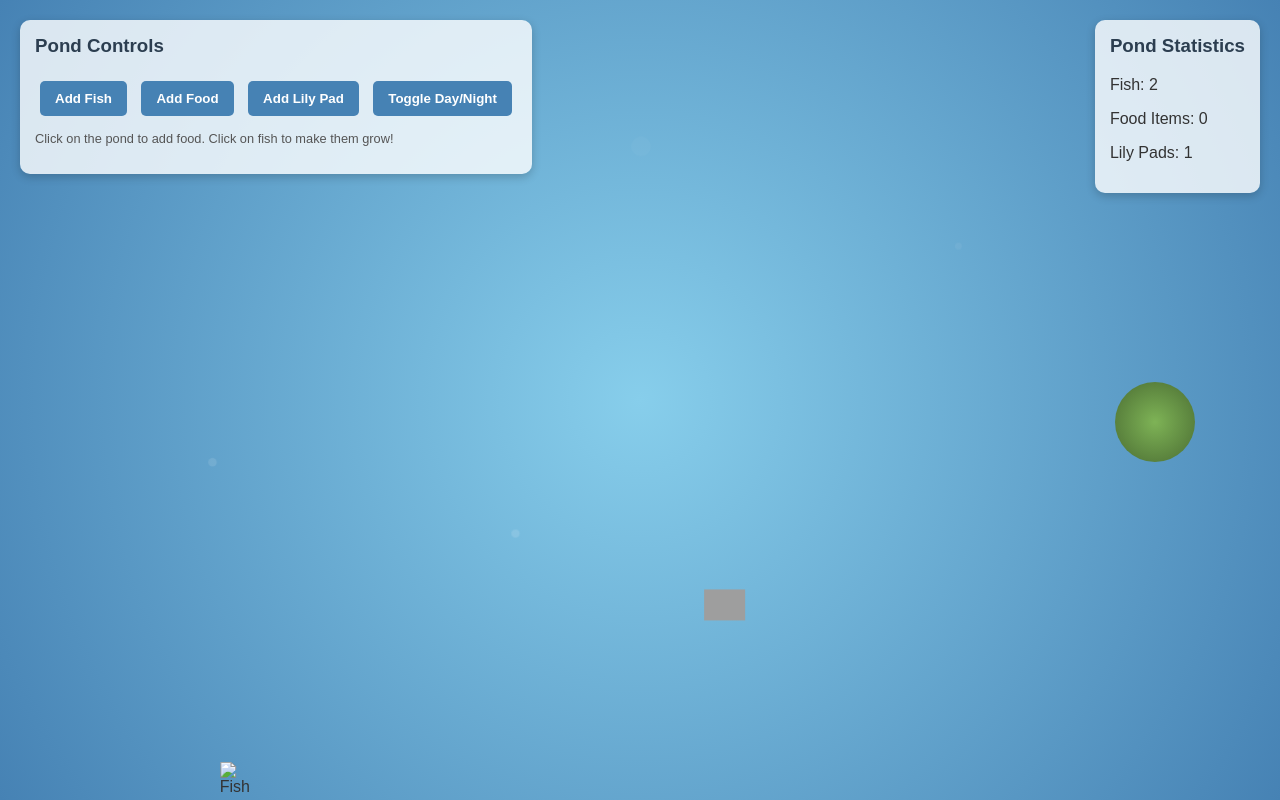
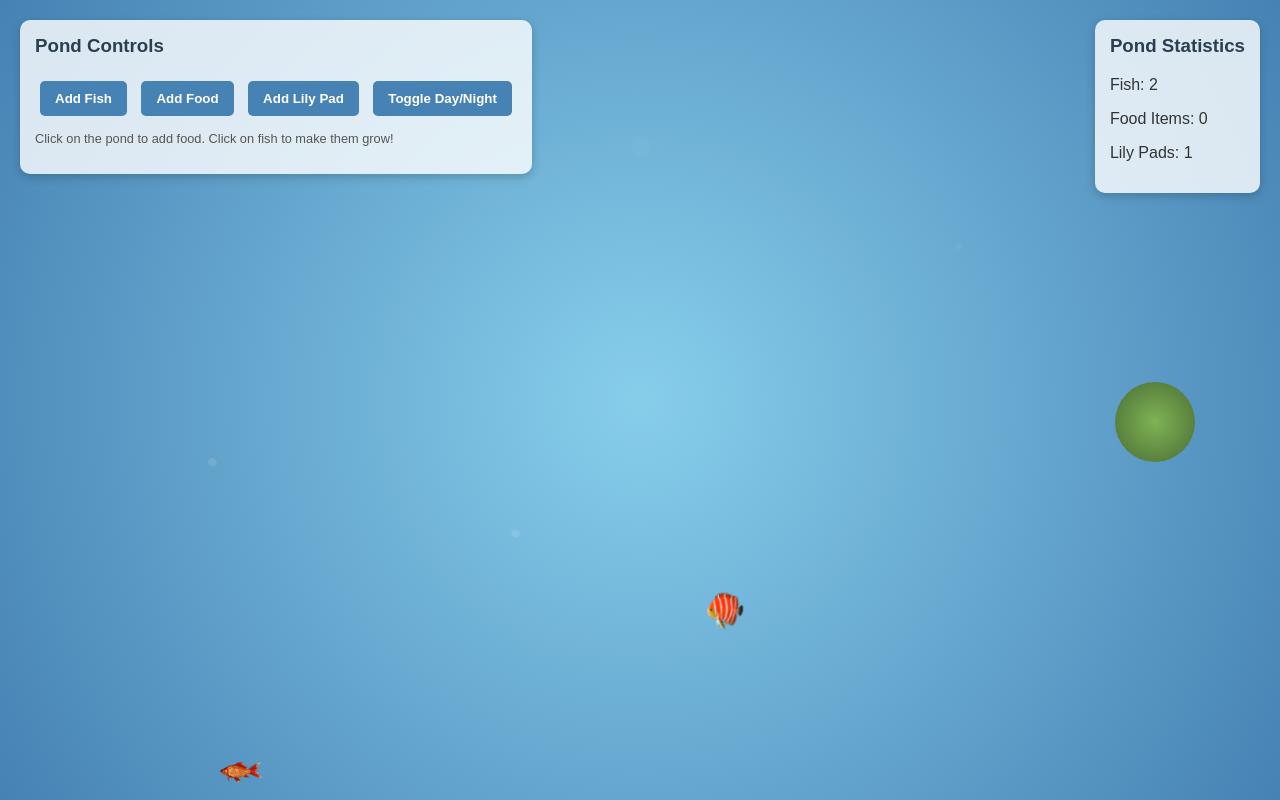
Before and after one commit to rajnandiniini/Fish-Pond, a plain HTML site: page fish.html in a window 1280 px wide. Drawn offline with Linux system fonts and the light colour scheme; grey boxes are pictures that could not be loaded.

Commit message:
Update fish.html

```diff
--- a/fish.html
+++ b/fish.html
@@ -158,8 +158,7 @@
 
         // Fish images - using the provided fish image locations
 const fishImages = [
-    "images/fis.png",        // Corrected to match the file name
-    "images/fish.jpeg",      // Corrected to match the file name
+    "images/fis.png",        // Corrected to match the file nam      // Corrected to match the file name
     "images/fishem.png",     // Corrected to match the file name
     "images/fisher.png",     // Corrected to match the file name
     "images/fishey.png",     // Corrected to match the file name
```
